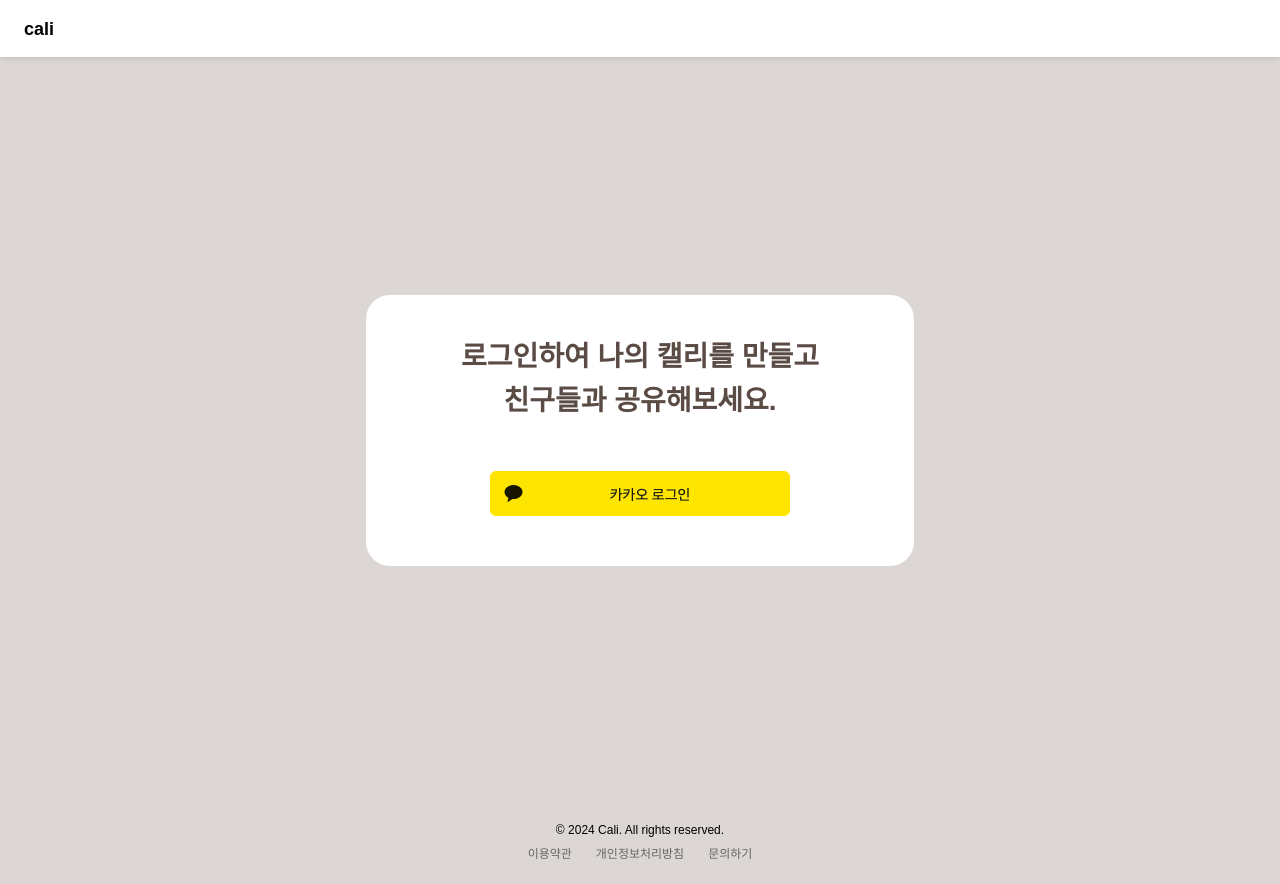
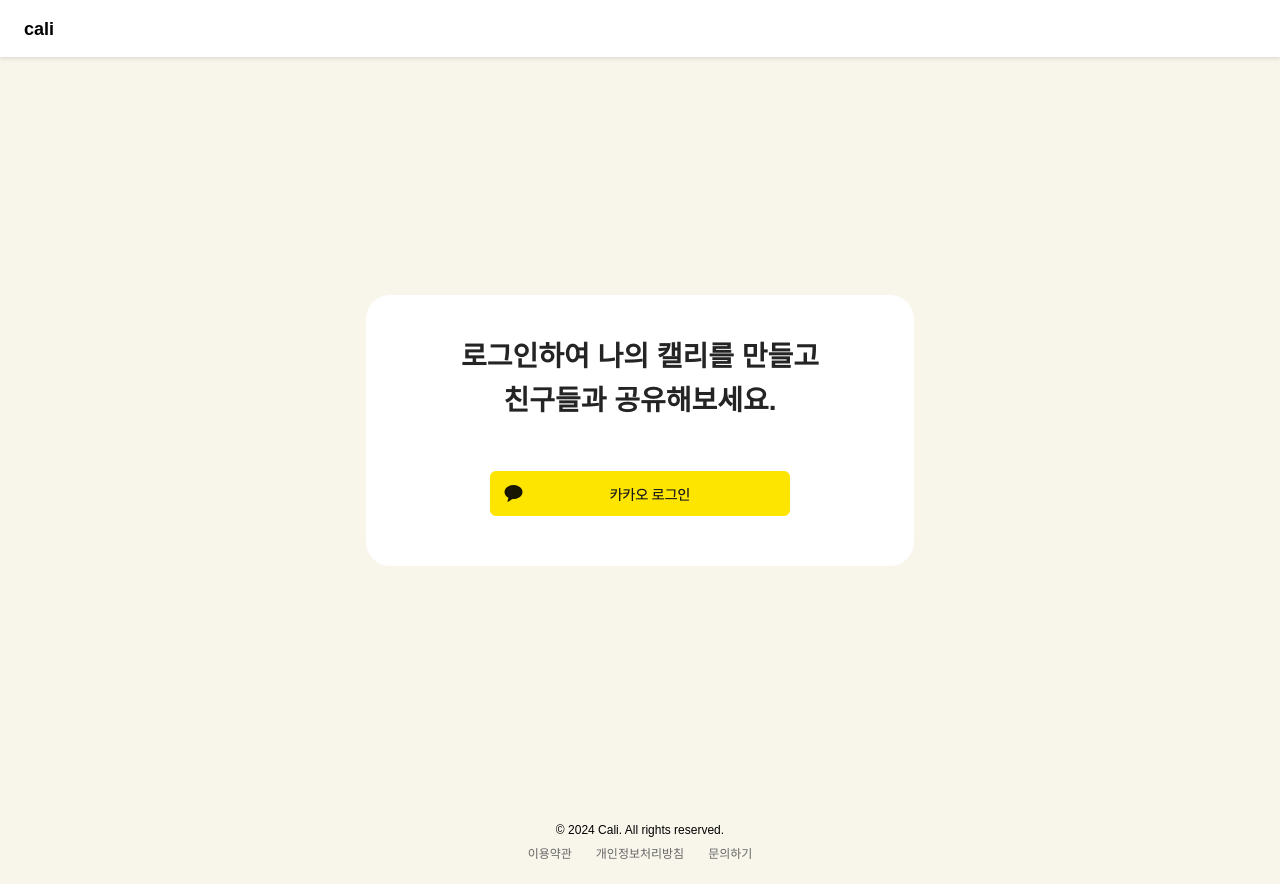
Before and after one commit to team-myadvent/cali-client, a Next.js app: page /login in a window 1280 px wide. Built offline with nearby package versions, Linux system fonts and the light colour scheme; no server answers.

Commit message:
feat: Apply updated color system

```diff
--- a/src/components/Layout/Layout.tsx
+++ b/src/components/Layout/Layout.tsx
@@ -78,7 +78,7 @@ const UserProfile = styled.div`
 
 const UserNickname = styled.span`
   font-weight: 500;
-  color: ${colors.brown[5]};
+  color: ${colors.black};
 `;
 
 const Layout = ({ children }: LayoutProps) => {
--- a/src/components/common/Button.tsx
+++ b/src/components/common/Button.tsx
@@ -1,6 +1,6 @@
 import styled from "@emotion/styled";
 import { colors } from "@/styles/colors";
-type ButtonVariant = "export" | "select" | "save" | "iconOnly";
+type ButtonVariant = "export" | "select" | "register" | "iconOnly";
 
 interface BaseButtonProps {
   variant: ButtonVariant;
@@ -9,7 +9,7 @@ interface BaseButtonProps {
 }
 
 interface StandardButtonProps extends BaseButtonProps {
-  variant: "export" | "select" | "save";
+  variant: "export" | "select" | "register";
   children: React.ReactNode;
 }
 
@@ -44,8 +44,8 @@ const StyledButton = styled.button<{ variant: ButtonVariant }>`
         return `
           padding: 12px 24px;
           border-radius: 30px;
-          background-color: ${colors.lemon};
-          color: ${colors.brown[5]};
+          background-color: ${colors.red[3]};
+          color: ${colors.white};
 
           &:hover {
             opacity: 0.9;
@@ -56,21 +56,16 @@ const StyledButton = styled.button<{ variant: ButtonVariant }>`
         return `
           padding: 8px 10px;
           border-radius: 8px;
-          background-color: ${colors.brown[2]};
-          color: ${colors.brown[5]};
-
-          &:hover, &:focus {
-            background-color: ${colors.brown[3]};
-            color: ${colors.brown[5]};
-          }
+          background-color: ${colors.black};
+          color: ${colors.white};
         `;
 
-      case "save":
+      case "register":
         return `
           padding: 12px 20px;
           border-radius: 12px;
-          background-color: ${colors.brown[5]};
-          color: white;
+          background-color: ${colors.red[3]};
+          color: ${colors.white};
 
           &:hover {
             opacity: 0.9;
@@ -84,7 +79,7 @@ const StyledButton = styled.button<{ variant: ButtonVariant }>`
           background-color: transparent;
 
           &:hover {
-            background-color: ${colors.brown[1]};
+            background-color: ${colors.grey[1]};
           }
         `;
 
--- a/src/components/common/Modal.tsx
+++ b/src/components/common/Modal.tsx
@@ -53,5 +53,5 @@ const CloseButton = styled.button`
   border: none;
   font-size: 1.5rem;
   cursor: pointer;
-  color: ${colors.brown[5]};
+  color: ${colors.black};
 `;
--- a/src/components/common/Text.tsx
+++ b/src/components/common/Text.tsx
@@ -39,7 +39,7 @@ const StyledText = styled.span<StyledTextProps>`
   ${({ variant }) => getTextStyle(variant)}
 `;
 
-type ColorKeys = keyof typeof colors | `brown.${keyof typeof colors.brown}`;
+type ColorKeys = keyof typeof colors | `${keyof typeof colors}.${string}`;
 
 interface TextProps extends StyledTextProps {
   children: ReactNode;
@@ -62,9 +62,9 @@ export const Text = ({
     if (colorKey.includes(".")) {
       const [category, key] = colorKey.split(".") as [
         keyof typeof colors,
-        keyof typeof colors.brown
+        keyof (typeof colors)[keyof typeof colors]
       ];
-      return colors[category][key];
+      return (colors[category] as Record<string, string>)[key];
     }
     return colors[colorKey as keyof typeof colors] as string;
   };
--- a/src/pages/login/index.tsx
+++ b/src/pages/login/index.tsx
@@ -31,10 +31,10 @@ const Login = () => {
     <Layout>
       <LoginContainer>
         <ContentWrapper>
-          <Text variant="heading" color="brown.5">
+          <Text variant="heading" color="black">
             로그인하여 나의 캘리를 만들고
           </Text>
-          <Text variant="heading" color="brown.5">
+          <Text variant="heading" color="black">
             친구들과 공유해보세요.
           </Text>
           {/* TODO : 이미지에서 컴포넌트 구현으로 변경하기  */}
--- a/src/styles/GlobalStyle.tsx
+++ b/src/styles/GlobalStyle.tsx
@@ -8,7 +8,7 @@ const style = css`
     padding: 0;
     width: 100%;
     height: 100%;
-    background-color: ${colors.brown[2]};
+    background-color: ${colors.beige};
 
   body {
     //TODO: font 변경 예정
--- a/src/styles/colors.ts
+++ b/src/styles/colors.ts
@@ -1,11 +1,22 @@
 export const colors = {
   white: "#FFFFFF",
-  lemon: "#FFFDCE",
-  brown: {
-    5: "#5A4B45",
-    4: "#968984",
-    3: "#B3A8A2",
-    2: "#DCD7D4",
-    1: "#F7F3F1",
+  black: "#242424",
+  grey: {
+    3: "#6F6E6E",
+    2: "#979696",
+    1: "#C3C3C3",
   },
+  green: {
+    4: "#035327",
+    3: "#00692F",
+    2: "#77BD96",
+    1: "#BBE2CC",
+  },
+  red: {
+    4: "#940E0E",
+    3: "#B41D1D",
+    2: "#F25151",
+    1: "#FBAEAE",
+  },
+  beige: "#F8F5EB",
 } as const;
```
Also changed, not shown: src/components/calendars/index.tsx (+5 -5 lines), src/components/common/ShareModal.tsx (+5 -5 lines), src/pages/calendars/card/[cardId].tsx (+14 -11 lines).
